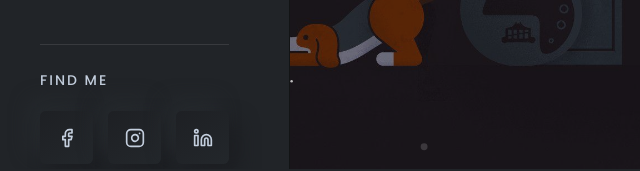
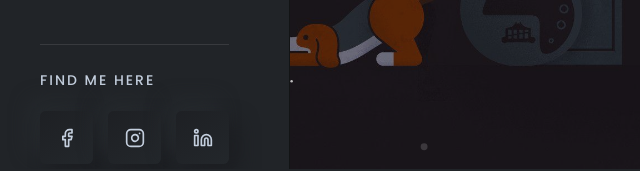
Before and after one commit to JawadHardley/myportfolio, a plain HTML site: page index.html in a window 1280 px wide. Shown: the part 631-802 px from the top of the page, 0-640 px from the left. Drawn offline with Linux system fonts and the light colour scheme; files whose address does not match are found by name.

Commit message:
Just minor text edits

```diff
--- a/index.html
+++ b/index.html
@@ -54,7 +54,7 @@
             </nav>
             <div class="footer">
                 <div class="social-share-style-1">
-                    <span class="title">find me</span>
+                    <span class="title">find me here</span>
                     <ul class="social-share d-flex liststyle">
                         <li class="facebook"><a href="#"><svg xmlns="http://www.w3.org/2000/svg" width="24" height="24"
                                     viewBox="0 0 24 24" fill="none" stroke="currentColor" stroke-width="2"
```
